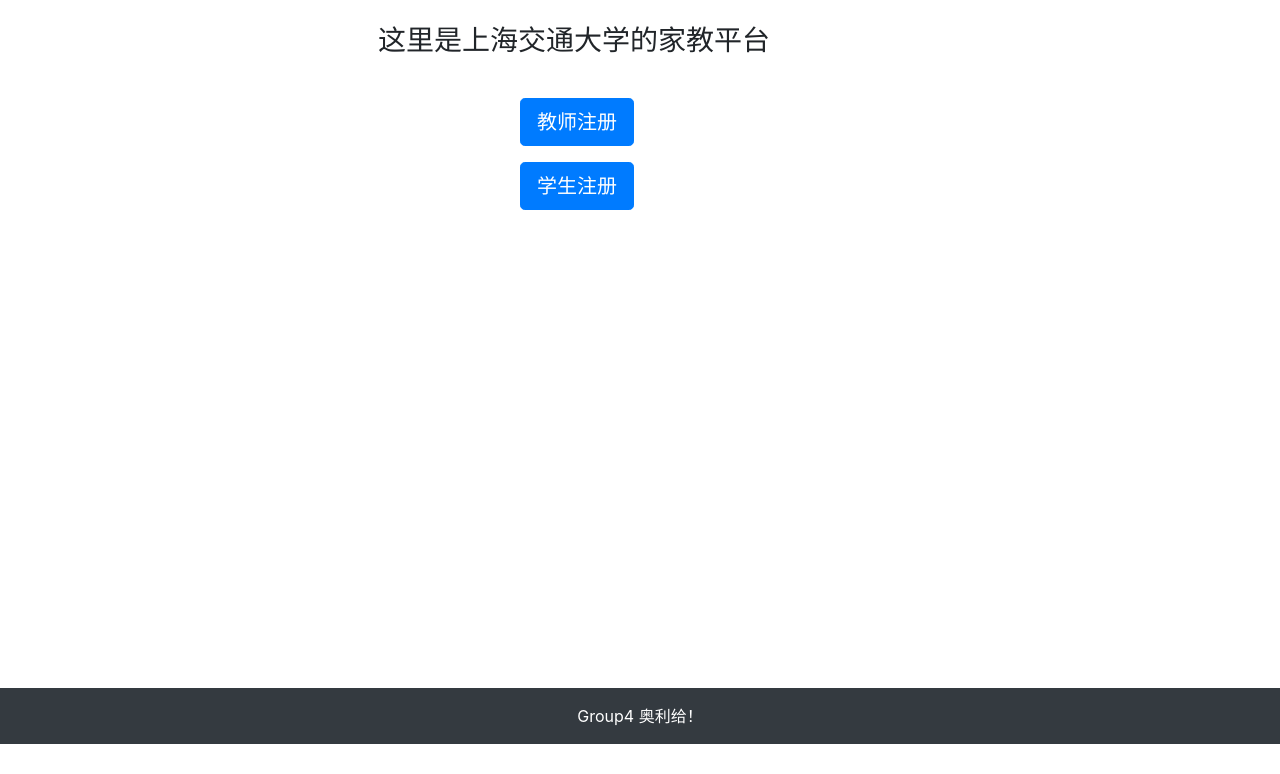
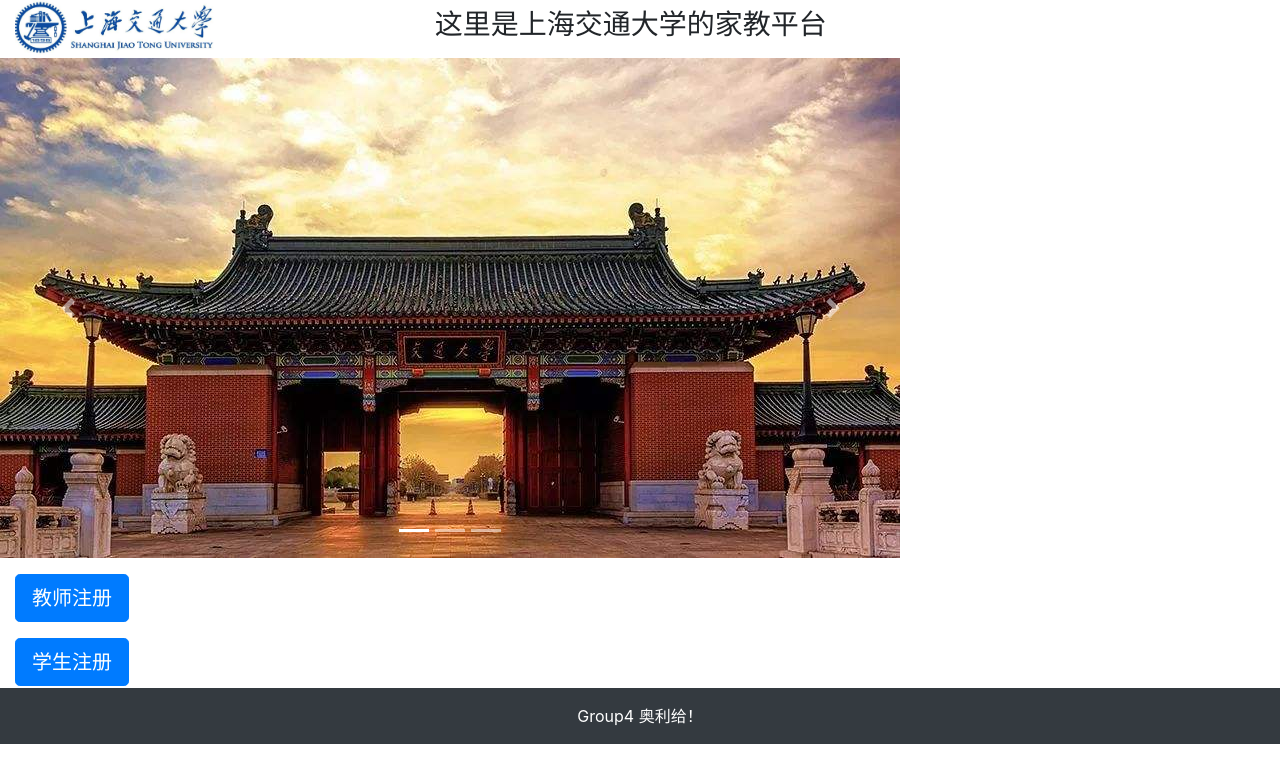
Before and after one commit to ctr-226/Group4, a Django app: page / in a window 1280 px wide. Shown: the part 56-830 px from the top of the page. Before the commit the page ends 800 px from the top, so only its background shows below. Run offline with Django 3.2, Linux system fonts and the light colour scheme; some libraries are stand-ins or nearby versions.

Commit message:
index和index2.html修改

```diff
--- a/Tutor_system_group4/templates/index.html
+++ b/Tutor_system_group4/templates/index.html
@@ -8,10 +8,13 @@
 
 <!-- 写入 base.html 中定义的 content -->
 {% block content %}
-    <div class="container mt-3">
-    <div class="row">
+    <div class="container-fluid">
+        <div class="row">
+            <!--中等屏幕占4份,小屏占6份,超小占12份-->
+            <div class="col-md-4 col-sm-6 col-xs-12">
+                <img src="../static/image/logo.jpg" alt="上海交大logo" style="width:200px"/>
+            </div>
 
-    <div class="col-md-6 container m-auto">
 
     <div class="p-2"><!-- p-* 是这个元素的边框大小 -->
         <h3>这里是上海交通大学的家教平台</h3>
@@ -21,7 +24,41 @@
     <form method="post" action="" enctype="multipart/form-data">
     {% csrf_token %}
 
-    <div class="col-md-6 container m-auto">
+        <div id="carouselExampleIndicators" class="carousel slide carousel-fade" data-ride="carousel">
+  <ol class="carousel-indicators">
+    <li data-target="#carouselExampleIndicators" data-slide-to="0" class="active"></li>
+    <li data-target="#carouselExampleIndicators" data-slide-to="1"></li>
+    <li data-target="#carouselExampleIndicators" data-slide-to="2"></li>
+  </ol>
+  <div class="carousel-inner">
+    <div class="carousel-item active">
+      <img src="../static/image/door.jpg" class="d-block w-100" alt="...">
+    </div>
+    <div class="carousel-item">
+      <img src="../static/image/one.jpg" class="d-block w-100" alt="...">
+    </div>
+    <div class="carousel-item">
+      <img src="../static/image/two.jpg" class="d-block w-100" alt="...">
+    </div>
+  </div>
+  <a class="carousel-control-prev" href="#carouselExampleIndicators" role="button" data-slide="prev">
+    <span class="carousel-control-prev-icon" aria-hidden="true"></span>
+    <span class="sr-only">Previous</span>
+  </a>
+  <a class="carousel-control-next" href="#carouselExampleIndicators" role="button" data-slide="next">
+    <span class="carousel-control-next-icon" aria-hidden="true"></span>
+    <span class="sr-only">Next</span>
+  </a>
+</div>
+
+        <div class="container">
+        <div class="row">
+            <div class="col-6">
+
+        <p>
+
+        </p>
+
         <p>
             <button type="button" class="btn btn-primary btn-lg " href='{% url "User_Profile:register" %}'>教师注册</button>
         </p>
@@ -29,5 +66,8 @@
             <button type="button" class="btn btn-primary btn-lg" href='{% url "User_Profile:register" %}'>学生注册</button>
         </p>
     </div>
+        </div>
+        </div>
+
 
 {% endblock content %}
```
